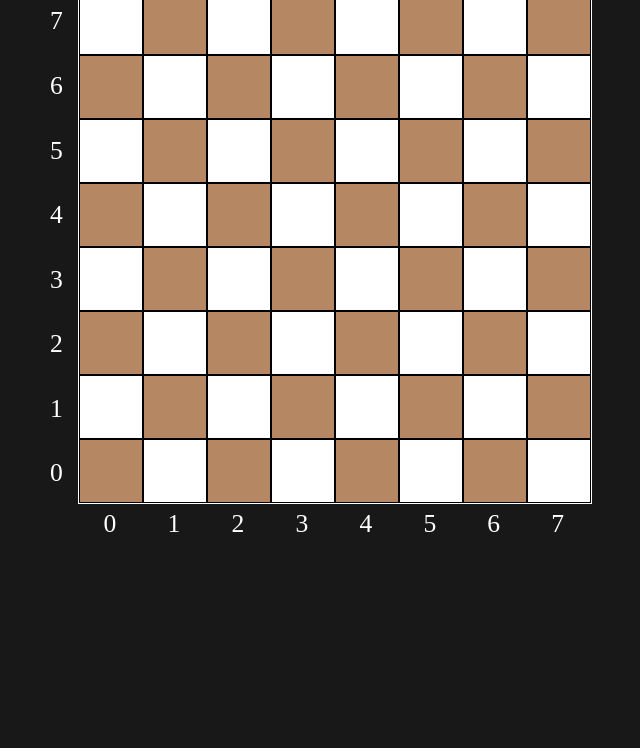
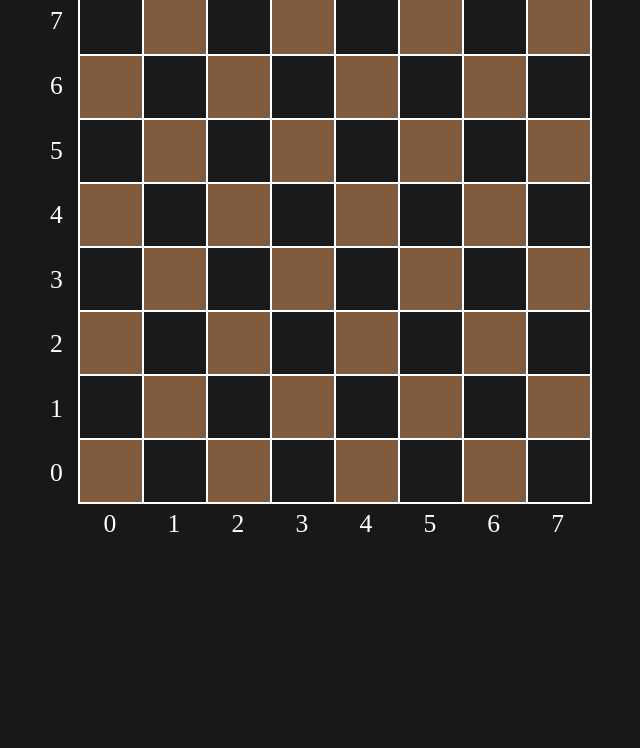
Before and after one commit to Lumi-sg/KnightTravails, a website built with webpack: page dist/index.html in a window 1280 px wide. Shown: the part 52-800 px from the top of the page, without its empty margins (319-959 px from the left). Built offline with Linux system fonts and the light colour scheme.

Commit message:
visual changes

```diff
--- a/src/styles.css
+++ b/src/styles.css
@@ -37,20 +37,21 @@
 .square {
 	width: 5vw;
 	height: 5vw;
-	border: 1px solid black;
+	border: 1px solid white;
 	display: flex;
 	justify-content: center;
 	align-items: center;
 	font-size: 2vw;
 	box-sizing: border-box;
+	color: white;
 }
 
 .white {
-	background-color: white;
+	background-color: #181a1b;
 }
 
 .black {
-	background-color: #b58863;
+	background-color: #805b3d;
 }
 .highlight-green,
 .clicked {
```
Also changed, not shown: dist/main.js.
